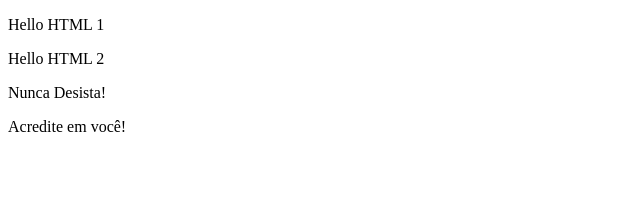
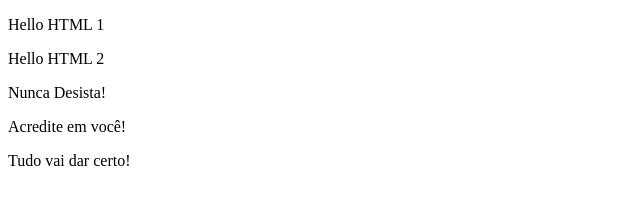
Before and after one commit to MichaelDouglasLima/bootcamp-devjr, a plain HTML site: page index.html in a window 1280 px wide. Shown: the whole page, without its empty margins (0-640 px from the left). Drawn offline with Linux system fonts and the light colour scheme.

Commit message:
frase motivacional 3

```diff
--- a/index.html
+++ b/index.html
@@ -10,5 +10,6 @@
     <p>Hello HTML 2</p>
     <p>Nunca Desista!</p>
     <p>Acredite em você!</p>
+    <p>Tudo vai dar certo!</p>
 </body>
 </html>
```
